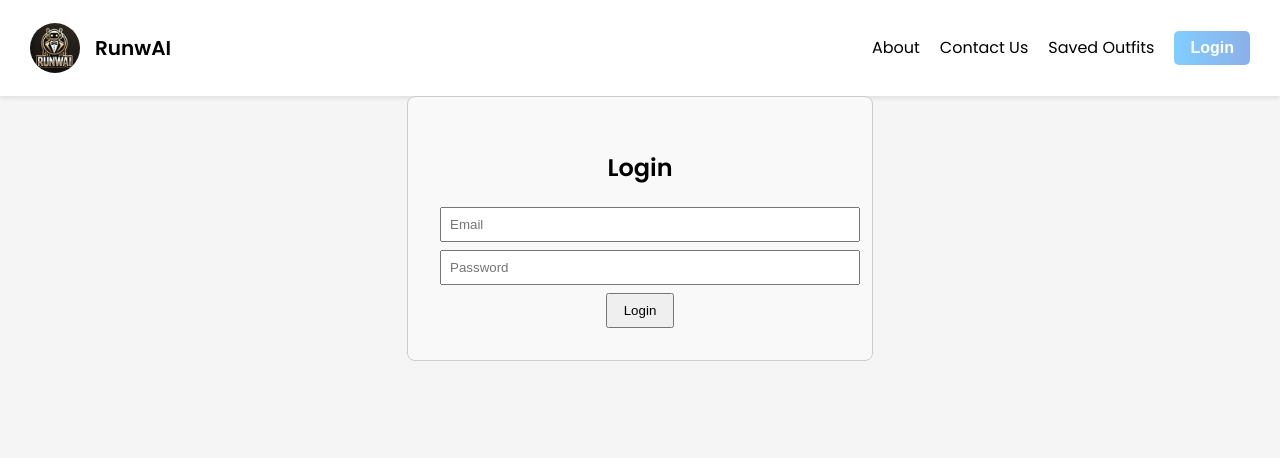
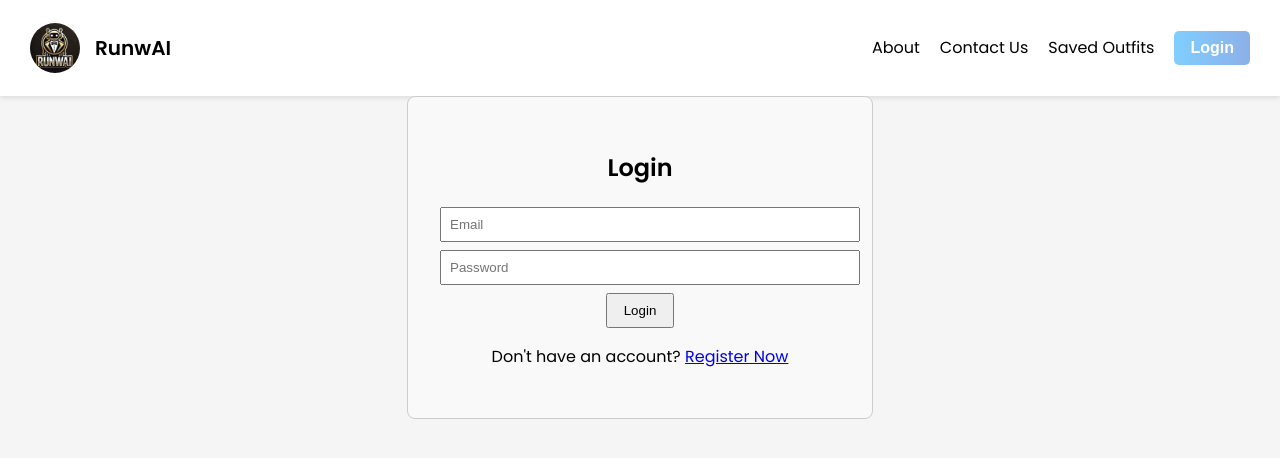
Before and after one commit to daniel-rawana/outfit-ai, a React (Create React App) app in the folder frontend/: page /login in a window 1280 px wide. Shown: the top 458 px of the page. Built offline with nearby package versions, Linux system fonts and the light colour scheme.

Commit message:
Update login.js

```diff
--- a/frontend/src/login.js
+++ b/frontend/src/login.js
@@ -1,8 +1,7 @@
 import React, { useState } from "react";
-import { useNavigate } from "react-router-dom";
+import { useNavigate, Link } from "react-router-dom";
 import axios from "axios";
 import './styling/login.css';
-
 
 function Login() {
     const [email, setEmail] = useState("");
@@ -21,7 +20,7 @@
             // Store token or user info as needed
             localStorage.setItem("token", res.data.token);
             console.log("Login success");
-            navigate("/"); // or wherever you want to redirect
+            navigate("/"); // Redirect after successful login
         } catch (err) {
             setError("Invalid email or password.");
             console.error("Login failed:", err);
@@ -49,6 +48,10 @@
                 <button type="submit">Login</button>
             </form>
             {error && <p style={{ color: "red" }}>{error}</p>}
+
+            <div className="login-footer">
+                <p>Don't have an account? <Link to="/register">Register Now </Link></p>
+            </div>
         </div>
     );
 }
```
